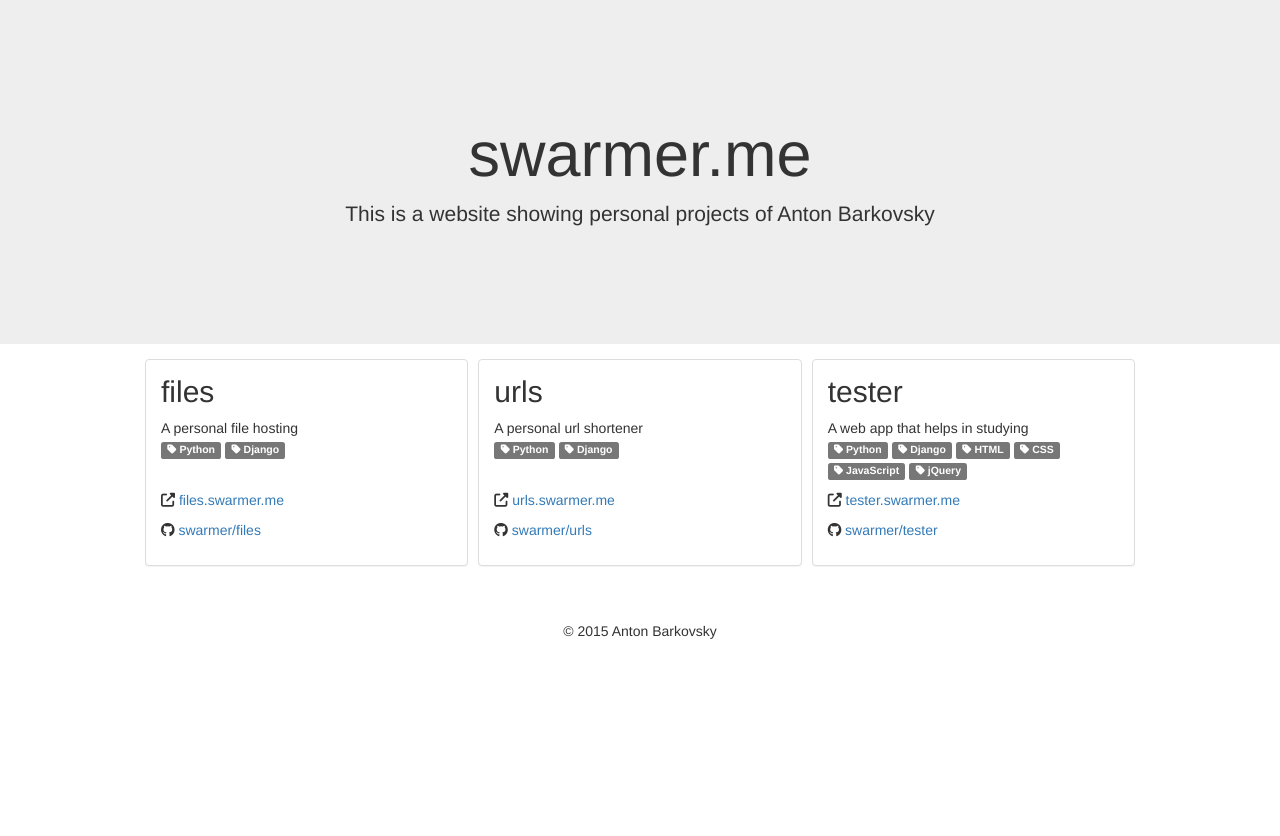
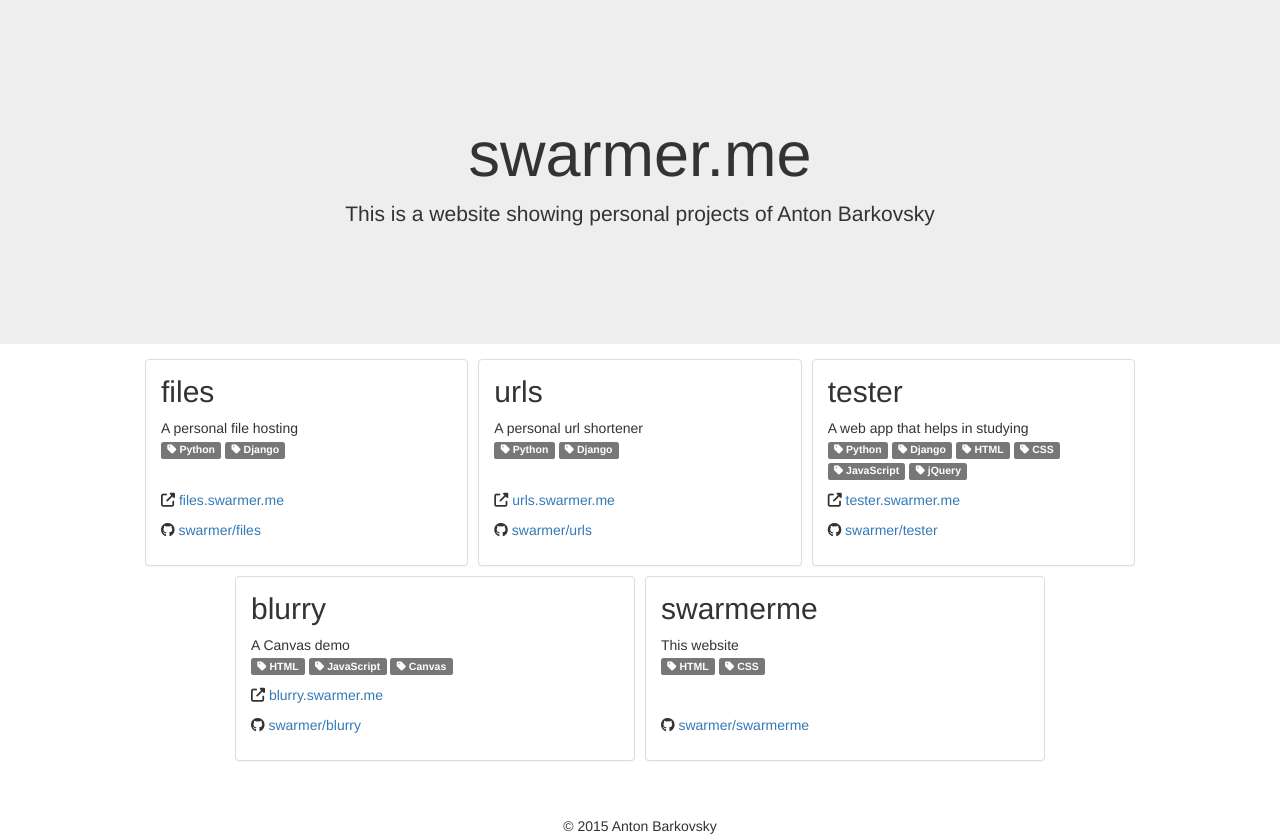
Before and after one commit to swarmer/swarmerme, a website: page swarmerme/index.html in a window 1280 px wide. Before the commit the page ends 800 px from the top, so only its background shows below. Drawn offline with nearby package versions, Linux system fonts and the light colour scheme; files that its build step writes are made by us from their sources.

Commit message:
Add blurry and swarmerme

```diff
--- a/swarmerme/index.html
+++ b/swarmerme/index.html
@@ -133,6 +133,60 @@
           <a href="https://github.com/swarmer/tester">swarmer/tester</a>
         </p>
       </section>
+
+      <section class="project panel panel-default">
+        <h2 class="project-title">blurry</h2>
+        <div class="project-description">
+          A Canvas demo
+
+          <p class="tag-list">
+            <span class="tag label label-default">
+              <span class="fa fa-tag"></span>
+              HTML
+            </span>
+            <span class="tag label label-default">
+              <span class="fa fa-tag"></span>
+              JavaScript
+            </span>
+            <span class="tag label label-default">
+              <span class="fa fa-tag"></span>
+              Canvas
+            </span>
+          </p>
+        </div>
+        <p>
+          <span class="fa fa-external-link"></span>
+          <a href="http://blurry.swarmer.me/">
+            blurry.swarmer.me
+          </a>
+        </p>
+        <p>
+          <span class="fa fa-github"></span>
+          <a href="https://github.com/swarmer/blurry">swarmer/blurry</a>
+        </p>
+      </section>
+
+      <section class="project panel panel-default">
+        <h2 class="project-title">swarmerme</h2>
+        <div class="project-description">
+          This website
+
+          <p class="tag-list">
+            <span class="tag label label-default">
+              <span class="fa fa-tag"></span>
+              HTML
+            </span>
+            <span class="tag label label-default">
+              <span class="fa fa-tag"></span>
+              CSS
+            </span>
+          </p>
+        </div>
+        <p>
+          <span class="fa fa-github"></span>
+          <a href="https://github.com/swarmer/swarmerme">swarmer/swarmerme</a>
+        </p>
+      </section>
     </div>
 
     <footer>
--- a/swarmerme/static/style.css
+++ b/swarmerme/static/style.css
@@ -14,7 +14,7 @@
 
     display: flex;
     flex-wrap: wrap;
-    justify-content: space-around;
+    justify-content: center;
     align-items: stretch;
 }
 
```
